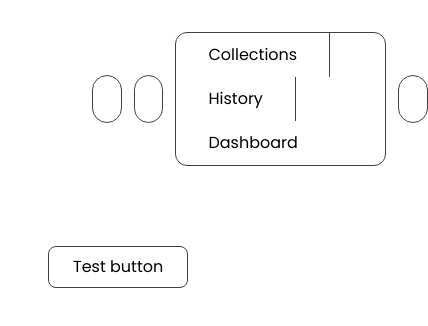
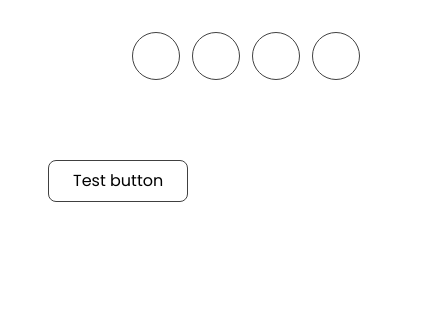
Before and after one commit to ImSreyas/Duem, a Next.js app: page / in a window 390 px wide. Shown: the top 326 px of the page, 428 px wide, since content can reach past the window. Built offline with nearby package versions, Linux system fonts and the light colour scheme.

Commit message:
Responsive nav bar added.

```diff
--- a/src/app/Nav.tsx
+++ /dev/null
@@ -1,44 +0,0 @@
-import Image from "next/image";
-import Link from "next/link";
-import React from "react";
-import subSrc from "/public/icons/sun.svg";
-import notificationSrc from "/public/icons/bell.svg";
-import profileSrc from "/public/icons/user.svg";
-
-const Nav = () => {
-  return (
-    <nav className="flex justify-between items-center px-20 py-8 h-fit">
-      <div></div>
-      <div className="flex justify-center items-center">
-        <div className="cursor-pointer flex justify-center items-center border border-neutral-700 ms-3 h-12 w-12 rounded-full">
-          <Image src={subSrc} alt="darkMode" width={10} height={10} className="text-white h-5 w-5" />
-        </div>
-        <div className="cursor-pointer flex justify-center items-center border border-neutral-700 mx-3 h-12 w-12 rounded-full">
-          <Image src={notificationSrc} alt="" width={10} height={10} className="h-5 w-5" />
-        </div>
-        <div className="border rounded-xl h-fit w-fit border-neutral-700">
-          <Link
-            href="/"
-            className="inline-block px-8 py-2.5 border-e border-neutral-700"
-          >
-            Collections
-          </Link>
-          <Link
-            href="/history"
-            className="inline-block px-8 py-2.5 border-e border-neutral-700"
-          >
-            History
-          </Link>
-          <Link href="/dashboard" className="inline-block px-8 py-2.5">
-            Dashboard
-          </Link>
-        </div>
-        <div className="cursor-pointer flex justify-center items-center border border-neutral-700 ms-3 h-12 w-12 rounded-full">
-          <Image src={profileSrc} alt="profile" width={10} height={10} className="text-white h-5 w-5" />
-        </div>
-      </div>
-    </nav>
-  );
-};
-
-export default Nav;
--- /dev/null
+++ b/src/app/components/Nav.tsx
@@ -0,0 +1,42 @@
+import Link from "next/link";
+import React from "react";
+import subSrc from "/public/icons/sun.svg";
+import notificationSrc from "/public/icons/bell.svg";
+import profileSrc from "/public/icons/user.svg";
+import menuBurgerSrc from "/public/icons/menu-burger.svg";
+import NavIcon from "./NavIcon";
+
+const Nav = () => {
+
+  return (
+    <nav className="flex justify-between items-center px-6 sm:px-10 md:px-20 py-8 h-fit">
+      <div></div>
+      <div className="flex justify-center items-center">
+        <NavIcon imgSrc={subSrc} />
+        <NavIcon imgSrc={notificationSrc} />
+        <div className="mx-1.5 hidden sm:block border rounded-xl h-fit w-fit border-neutral-700">
+          <Link
+            href="/"
+            className="inline-block px-4 md:px-6 lg:px-8 py-2.5 border-e border-neutral-700"
+          >
+            Collections
+          </Link>
+          <Link
+            href="/history"
+            className="inline-block px-4 md:px-6 lg:px-8 py-2.5 border-e border-neutral-700"
+          >
+            History
+          </Link>
+          <Link href="/dashboard" className="inline-block px-4 md:px-6 lg:px-8 py-2.5">
+            Dashboard
+          </Link>
+        </div>
+        <NavIcon imgSrc={profileSrc} />
+        <NavIcon imgSrc={menuBurgerSrc} className="block sm:hidden" />
+      </div>
+
+    </nav>
+  );
+};
+
+export default Nav;
--- /dev/null
+++ b/src/app/components/NavIcon.tsx
@@ -0,0 +1,24 @@
+import Image from "next/image";
+import React from "react";
+
+const NavIcon = ({
+  imgSrc,
+  className="",
+}: {
+  imgSrc: string;
+  className?: string;
+}) => {
+  return (
+    <div className={`cursor-pointer flex justify-center items-center border border-neutral-700 mx-1.5 h-12 w-12 rounded-full ${className}`}>
+      <Image
+        src={imgSrc}
+        alt="darkMode"
+        width={10}
+        height={10}
+        className="text-white h-5 w-5"
+      />
+    </div>
+  );
+};
+
+export default NavIcon;
--- /dev/null
+++ b/src/app/components/SideNav.tsx
@@ -0,0 +1,11 @@
+import React from 'react'
+
+const SideNav = () => {
+  return (
+    <div>
+
+    </div>
+  )
+}
+
+export default SideNav
--- a/src/app/layout.tsx
+++ b/src/app/layout.tsx
@@ -1,7 +1,7 @@
 import type { Metadata } from "next";
 import { Inter, Poppins } from "next/font/google";
 import "./globals.css";
-import Nav from "./Nav";
+import Nav from "./components/Nav";
 
 const inter = Inter({ subsets: ["latin"] });
 const poppins = Poppins({
```
Also changed, not shown: public/icons/menu-burger.svg.
